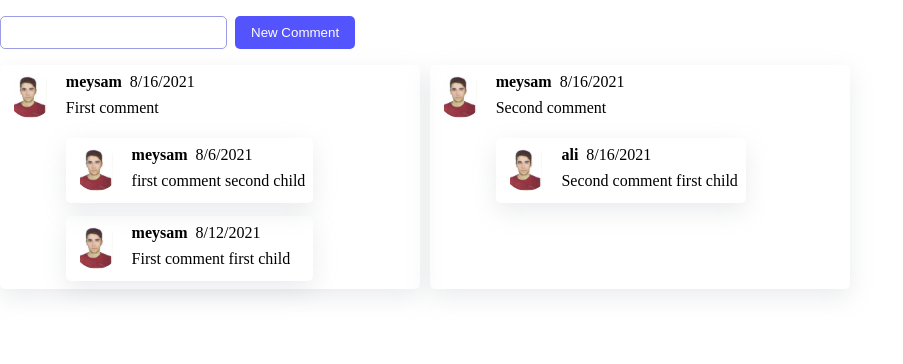
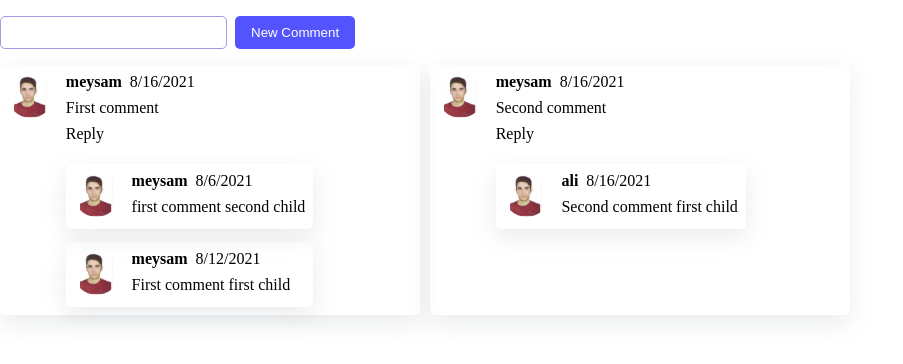
Before and after one commit to meysamzi/CommentingApp, a React (Create React App) app: page / in a window 1280 px wide. Shown: the top 364 px of the page, without its empty margins (0-903 px from the left). Built offline with nearby package versions, Linux system fonts and the light colour scheme.

Commit message:
feat: adding replies to parent comments

```diff
--- a/src/Components/Comment.js
+++ b/src/Components/Comment.js
@@ -1,19 +1,45 @@
 import { myself } from "../Assets/Images/imageExports";
+import CommentForm from "./CommentForm";
 
-const Comment = ({ comment, replies }) => {
+const Comment = ({
+  comment,
+  replies,
+  setActiveComment,
+  activeComment,
+  addComment,
+}) => {
+  const isReplying =
+    activeComment &&
+    activeComment.id === comment.id &&
+    activeComment.type === "replying";
   const createdAt = new Date(comment.createdAt).toLocaleDateString();
 
   return (
     <div className="commentsCards">
       <div className="commentsCardsImgParent">
-        <img src={myself} alt="log" />
+        <img src={myself} alt="logo" />
       </div>
       <div className="commentsCardsRightSide">
         <div className="commentsCardsRightSideNameAndDAte">
           <span>{comment?.username}</span>
           <span>{createdAt}</span>
         </div>
-        <span>{comment?.body}</span>
+        <span>{comment.body}</span>
+        {comment.parentId === null && (
+          <span
+            onClick={() =>
+              setActiveComment({ id: comment.id, type: "replying" })
+            }
+          >
+            Reply
+          </span>
+        )}
+        {isReplying && (
+          <CommentForm
+            submitLabel="Reply"
+            handleSubmit={(text) => addComment(text, comment.id)}
+          />
+        )}
         {replies?.length > 0 && (
           <div className="commentsCardsRightSideReplies">
             {replies?.map((reply) => (
--- a/src/Components/CommentForm.js
+++ b/src/Components/CommentForm.js
@@ -8,6 +8,7 @@ const CommentForm = ({ handleSubmit, submitLabel, initialText = "" }) => {
     handleSubmit(text);
     setText("");
   };
+
   return (
     <form onSubmit={onSubmit}>
       <div className="formParent">
--- a/src/Components/Comments.js
+++ b/src/Components/Comments.js
@@ -8,6 +8,7 @@ import CommentForm from "./CommentForm";
 const Comments = () => {
   const { getCommentsData } = useSelector((store) => store.comments);
   const [backendComments, setBackendComments] = useState();
+  const [activeComment, setActiveComment] = useState(null);
   const rootComments = backendComments?.filter(
     (backendComment) => backendComment.parentId === null
   );
@@ -31,6 +32,7 @@ const Comments = () => {
         createdAt: new Date().toISOString(),
       },
     ]);
+    setActiveComment(null)
   };
 
   return (
@@ -41,6 +43,9 @@ const Comments = () => {
           <Comment
             comment={rootComment}
             replies={getReplies(rootComment.id, backendComments)}
+            setActiveComment={setActiveComment}
+            activeComment={activeComment}
+            addComment={addComment}
           />
         ))}
       </div>
```
